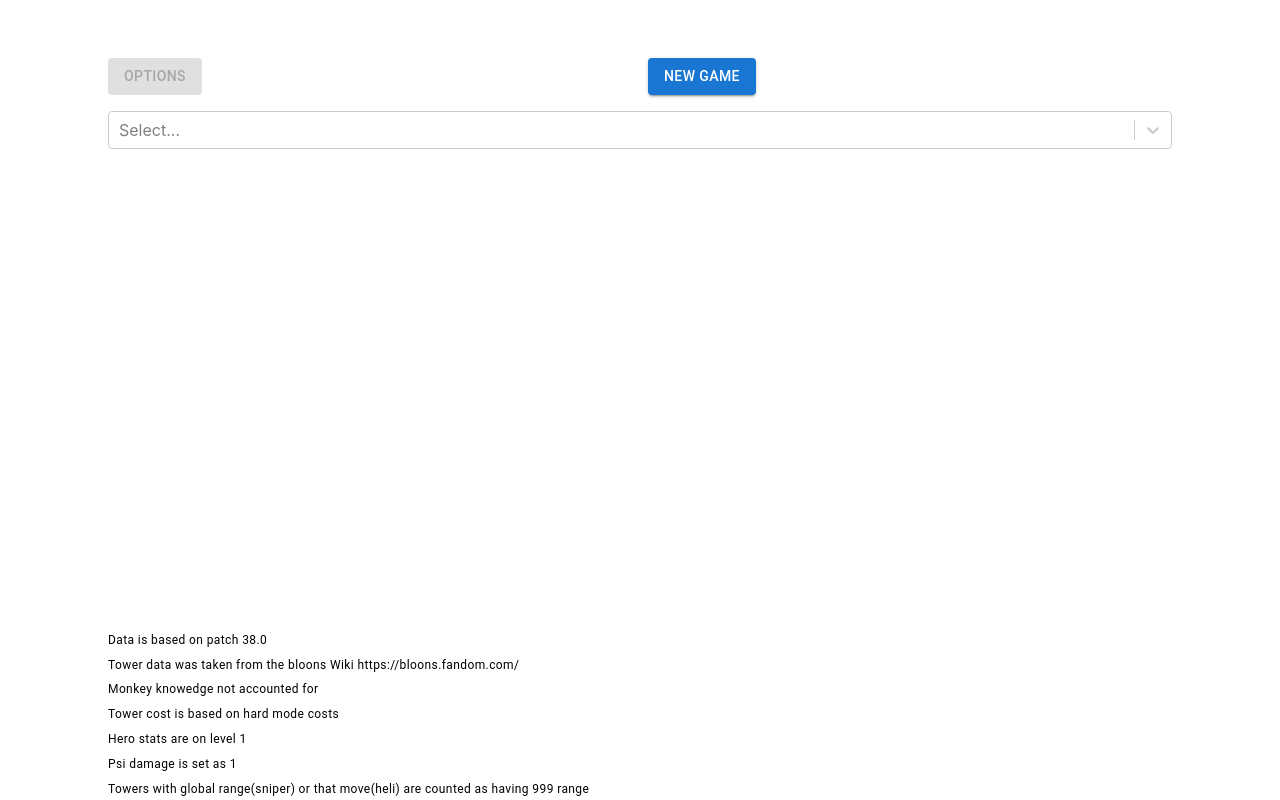
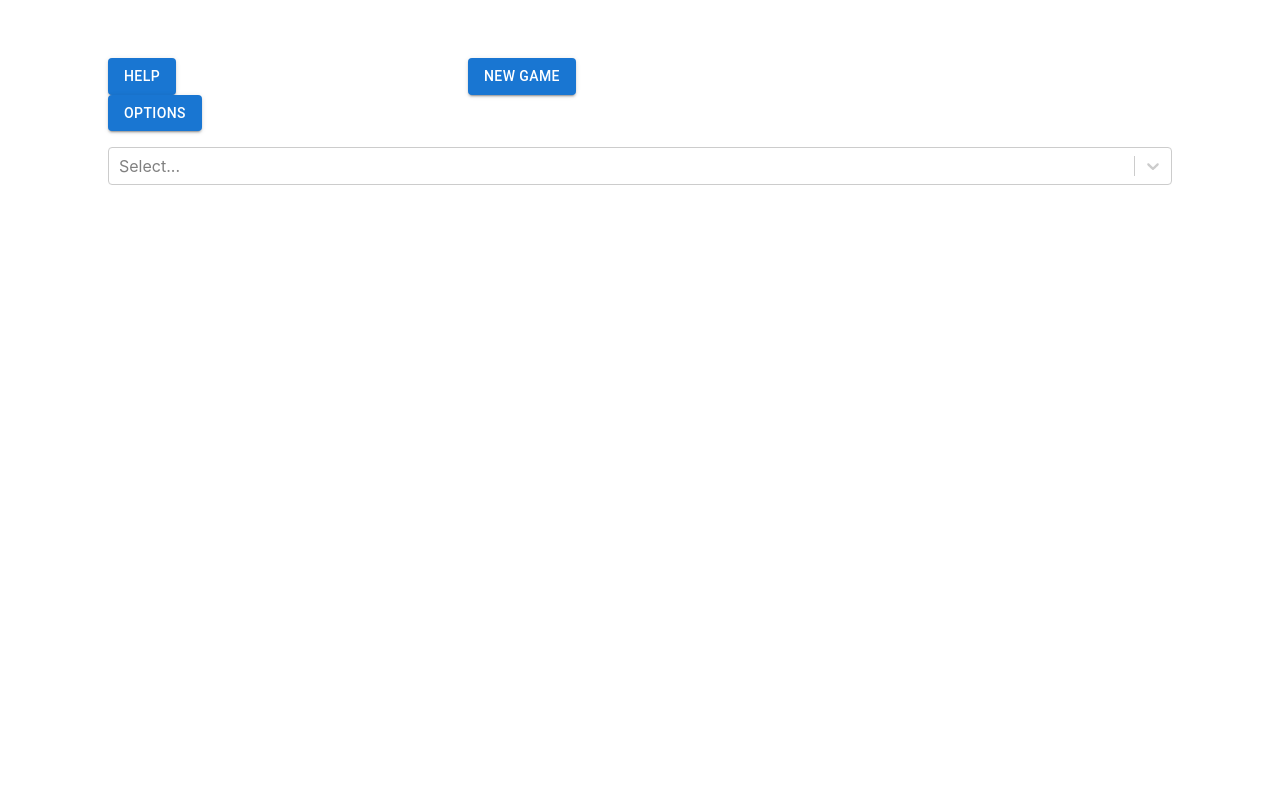
Before and after one commit to ArthurToyokawa/wordloons, a React (Vite) app: page / in a window 1280 px wide. Built offline with nearby package versions, Linux system fonts and the light colour scheme.

Commit message:
Implementando Popover de ajuda Continuando implementação de popover de options

```diff
--- a/src/App.tsx
+++ b/src/App.tsx
@@ -4,6 +4,8 @@ import CustomOption from './components/customOption'
 import { Option, towerData, heroData } from './models/data';
 import SelectedOptionsTable from './components/selectedOptionsTable';
 import { Button, Grid, Typography } from '@mui/material';
+import HelpPopover from './components/helpPopover';
+import OptionsPopover from './components/optionsPopover';
 
 
 enum GameState {
@@ -56,15 +58,18 @@ const App: React.FC = () => {
     }
   },[options, correctOption, selectedOptions])
 
+  const handleCloseOptions = () => {
+    console.log('close')
+  }
+
   return (
     <div style={{padding: '50px 100px'}}>
       <Grid container spacing={2}>
-        <Grid item xs={6}>
-          <Button variant="contained" disabled>
-            Options
-          </Button>
+        <Grid item xs={4}>
+          <HelpPopover />
+          <OptionsPopover handleClose={handleCloseOptions}/>
         </Grid>
-        <Grid item xs={6}>
+        <Grid item xs={4}>
           <Button variant="contained" onClick={() => newGame()}>
             New game
           </Button>
@@ -86,29 +91,6 @@ const App: React.FC = () => {
       { gState === GameState.WON &&
         <Typography variant='h6'> YOU WON</Typography>
       }
-      <div style={{position: 'absolute', bottom: 0}}>
-        <Typography variant='caption'>
-          Data is based on patch 38.0
-        <Typography >
-        </Typography>
-          Tower data was taken from the bloons Wiki https://bloons.fandom.com/
-        <Typography >
-        </Typography>
-          Monkey knowedge not accounted for
-        <Typography >
-        </Typography>
-          Tower cost is based on hard mode costs
-        <Typography >
-        </Typography>
-          Hero stats are on level 1
-        <Typography >
-        </Typography>
-          Psi damage is set as 1
-        <Typography >
-        </Typography>
-          Towers with global range(sniper) or that move(heli) are counted as having 999 range
-        </Typography>
-      </div>
     </div>
   );
 };
--- /dev/null
+++ b/src/components/helpPopover.tsx
@@ -0,0 +1,61 @@
+
+import Popover from '@mui/material/Popover';
+import Typography from '@mui/material/Typography';
+import Button from '@mui/material/Button';
+import { MouseEvent, useState } from 'react';
+
+export default function HelpPopover() {
+
+  const [anchorEl, setAnchorEl] = useState<HTMLButtonElement | null>(null);
+
+  const handleClick = (event: MouseEvent<HTMLButtonElement>) => {
+    setAnchorEl(event.currentTarget);
+  };
+
+  const handleClose = () => {
+    setAnchorEl(null);
+  };
+
+  const open = Boolean(anchorEl);
+  const id = open ? 'simple-popover' : undefined;
+
+  return (
+    <div>
+      <Button aria-describedby={id} variant="contained" onClick={handleClick}>
+        HELP
+      </Button>
+      <Popover
+        id={id}
+        open={open}
+        anchorEl={anchorEl}
+        onClose={handleClose}
+        anchorOrigin={{
+          vertical: 'bottom',
+          horizontal: 'left',
+        }}
+      >
+        <Typography variant='caption'>
+          Data is based on patch 38.0
+        <Typography >
+        </Typography>
+          Tower data was taken from the bloons Wiki https://bloons.fandom.com/ and the BTD6 api https://statsnite.com/btd/api
+        <Typography >
+        </Typography>
+          Monkey knowedge not accounted for
+        <Typography >
+        </Typography>
+          Tower cost is based on hard mode costs
+        <Typography >
+        </Typography>
+          Hero stats are on level 1
+        <Typography >
+        </Typography>
+          Psi damage is set as 1
+        <Typography >
+        </Typography>
+          Towers with global range(sniper) or that move(heli) are counted as having 999 range
+        </Typography>
+      </Popover>
+    </div>
+  );
+}
--- a/src/components/optionsPopover.tsx
+++ b/src/components/optionsPopover.tsx
@@ -1,17 +1,26 @@
-import * as React from 'react';
+
 import Popover from '@mui/material/Popover';
-import Typography from '@mui/material/Typography';
 import Button from '@mui/material/Button';
+import { ChangeEvent, MouseEvent, useState } from 'react';
+import { FormControlLabel, Switch } from '@mui/material';
 
-export default function BasicPopover() {
-  const [anchorEl, setAnchorEl] = React.useState<HTMLButtonElement | null>(null);
 
-  const handleClick = (event: React.MouseEvent<HTMLButtonElement>) => {
-    setAnchorEl(event.currentTarget);
+interface OptionsPopoverProps {
+  handleClose: () => void
+}
+
+export default function OptionsPopover(props: OptionsPopoverProps) {
+  const {handleClose} = props;
+  const [checkUpgrades, setChecked] = useState(false);
+
+  const handleChangeUpgrades = (event: ChangeEvent<HTMLInputElement>) => {
+    setChecked(event.target.checked);
   };
 
-  const handleClose = () => {
-    setAnchorEl(null);
+  const [anchorEl, setAnchorEl] = useState<HTMLButtonElement | null>(null);
+
+  const handleClick = (event: MouseEvent<HTMLButtonElement>) => {
+    setAnchorEl(event.currentTarget);
   };
 
   const open = Boolean(anchorEl);
@@ -20,19 +29,33 @@ export default function BasicPopover() {
   return (
     <div>
       <Button aria-describedby={id} variant="contained" onClick={handleClick}>
-        Open Popover
+        Options
       </Button>
       <Popover
         id={id}
         open={open}
         anchorEl={anchorEl}
-        onClose={handleClose}
+        onClose={
+          () => {
+            setAnchorEl(null);
+            handleClose()
+          }
+        }
         anchorOrigin={{
           vertical: 'bottom',
           horizontal: 'left',
         }}
       >
-        <Typography sx={{ p: 2 }}>The content of the Popover.</Typography>
+        <FormControlLabel
+          control={
+            <Switch
+              checked={checkUpgrades}
+              onChange={handleChangeUpgrades}
+            />
+          }
+          label="Include upgrades"
+          labelPlacement="start"
+        />
       </Popover>
     </div>
   );
--- /dev/null
+++ b/src/models/options.ts
@@ -0,0 +1,5 @@
+type Options = {
+  useUpgrades: boolean
+}
+
+export default Options;
```
